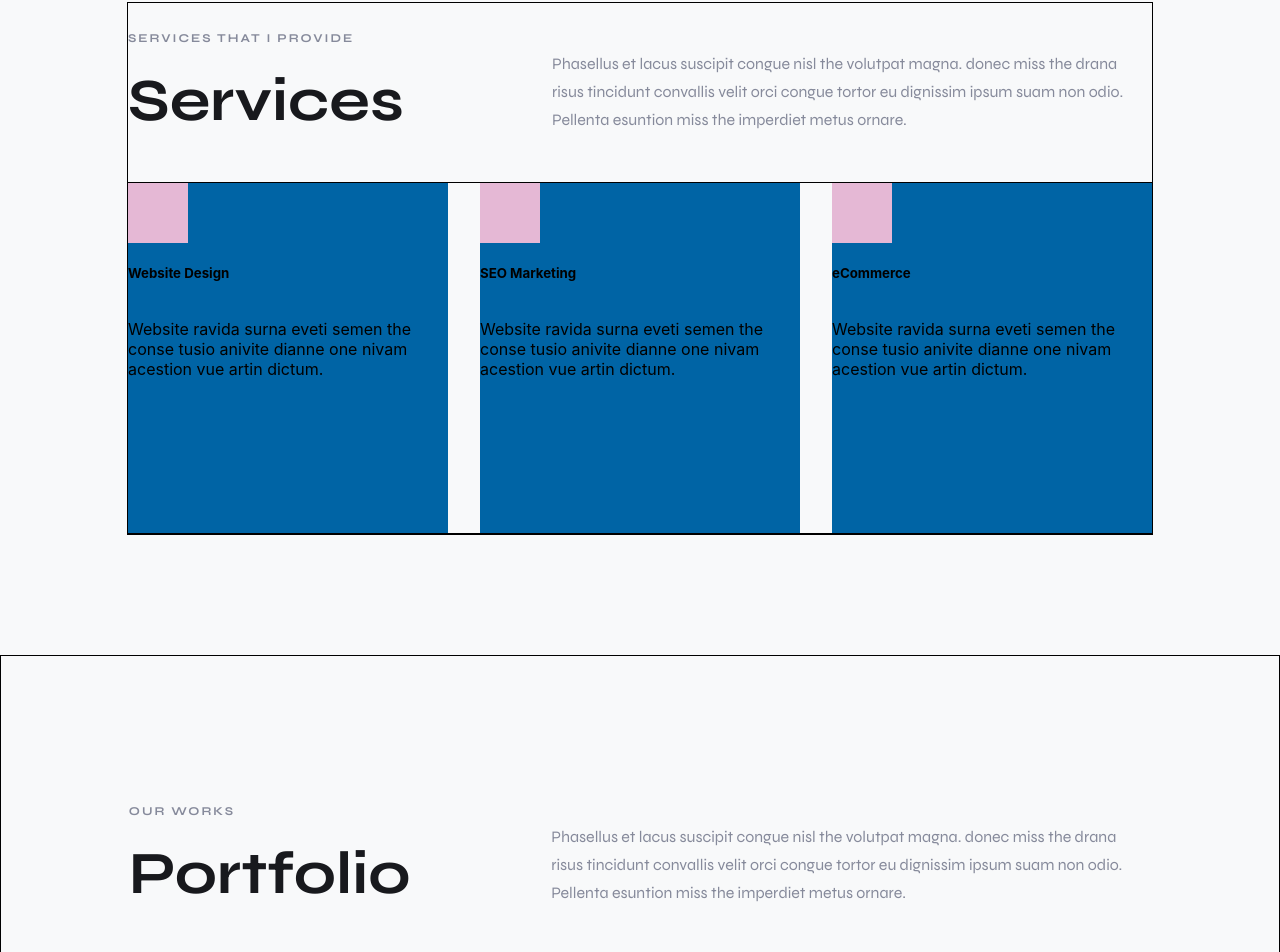
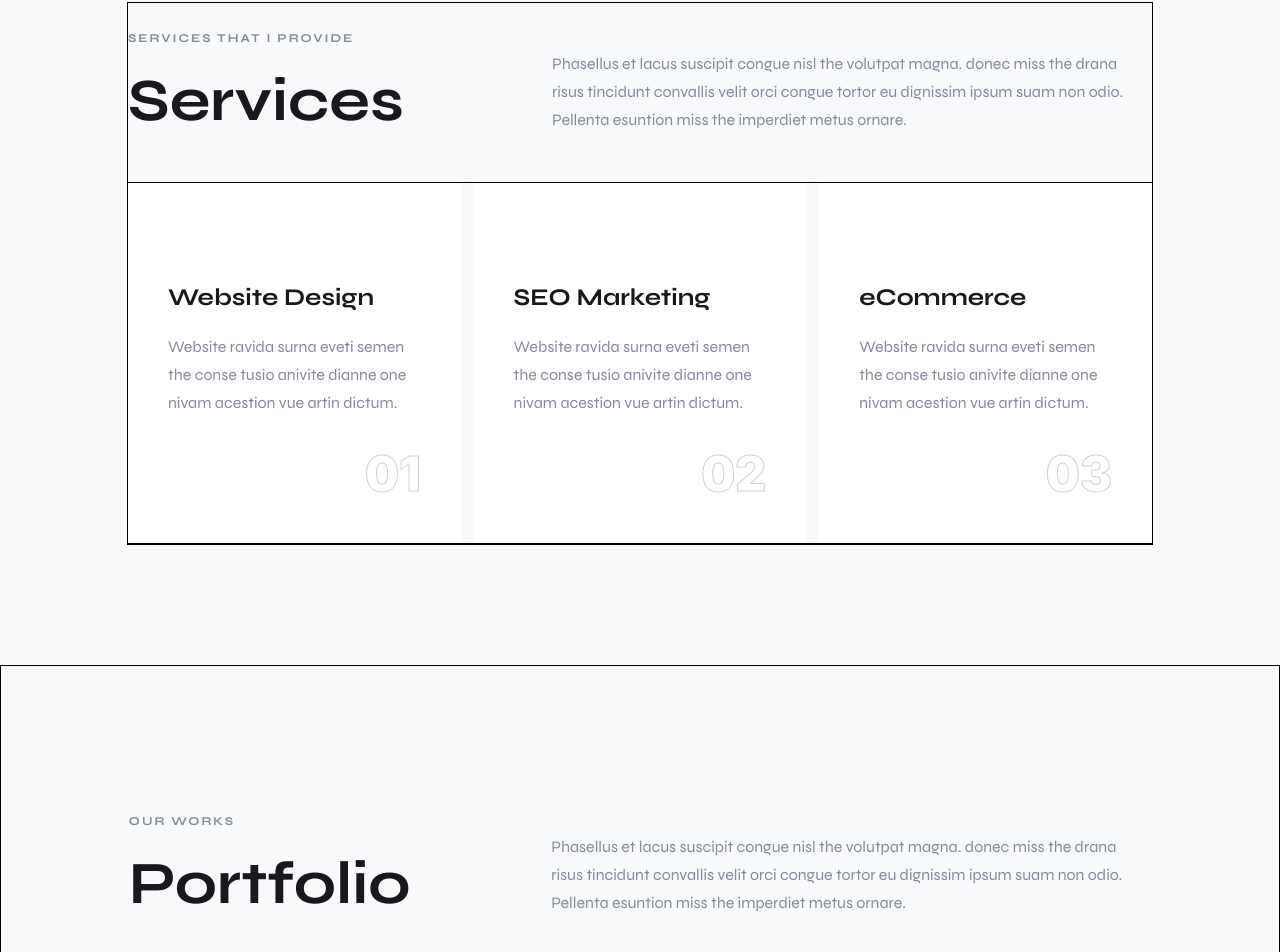
Before and after one commit to naugtymor/Portfolio, a React (Create React App) app: page / in a window 1280 px wide. Shown: the part 998-1950 px from the top of the page. Built offline with nearby package versions, Linux system fonts and the light colour scheme.

Commit message:
services styles, adaptation

```diff
--- a/src/Skills/Skill/Skill.js
+++ b/src/Skills/Skill/Skill.js
@@ -2,12 +2,19 @@ import style from "./Skill.module.css"
 
 const Skill = (props) => {
     return (
-        <div className={style.skill}>
-            <div className={style.icon}></div>
-            <h5>{props.title}</h5>
-            <p className={style.description}>Website ravida surna eveti semen the conse tusio anivite dianne one nivam
-                acestion vue artin
-                dictum.</p>
+        <div className={style.item}>
+            <div className={style.skill}>
+                <a href={''}>
+                    <span className={style.icon}></span>
+                    <h5>{props.title}</h5>
+                    <p className={style.description}>Website ravida surna eveti semen the conse tusio anivite dianne one
+                        nivam
+                        acestion vue artin
+                        dictum.
+                    </p>
+                    <div className={style.numb}>{props.num}</div>
+                </a>
+            </div>
         </div>
     )
 }
--- a/src/Skills/Skill/Skill.module.css
+++ b/src/Skills/Skill/Skill.module.css
@@ -1,11 +1,22 @@
+.item {
+    width: 32.5%;
+    /*margin-right: 10px;*/
+}
+
 .skill {
-    width: 320px;
-    height: 350px;
-    background-color: #0064a5;
+    min-height: 210px;
+    padding: 60px 40px 90px 40px;
+    background-color: #FFF;
+    position: relative;
 
     display: flex;
     flex-direction: column;
     align-items: flex-start;
+}
+
+.skill a {
+    text-decoration: none;
+    color: #18191d;
 }
 
 .icon {
@@ -13,3 +24,39 @@
     height: 60px;
     background-color: #e5b8d5;
 }
+
+.skill a h5 {
+    font-size: 24px;
+    margin-bottom: 20px;
+    font-weight: 700;
+    color: #18191d;
+    line-height: 1.25em;
+    font-family: 'Syne', sans-serif;
+}
+
+.skill a p {
+    font-family: 'Syne', sans-serif;
+    font-size: 16px;
+    line-height: 1.75em;
+    margin: 0 0 20px;
+    color: #868a9b;
+    font-weight: 400;
+}
+
+.numb {
+    font-size: 48px;
+    font-weight: 900;
+    position: absolute;
+    bottom: 40px;
+    right: 40px;
+    color: transparent;
+    -webkit-text-stroke: 1px rgba(0,0,0,0.3);
+    opacity: .6;
+}
+
+@media screen and (max-width: 600px) {
+    .item {
+        width: 100%;
+        margin: 0 0 20px;
+    }
+}
--- a/src/Skills/Skills.js
+++ b/src/Skills/Skills.js
@@ -9,9 +9,9 @@ const Skills = () => {
             <div className={`${style.skillsContainer} ${styleContainer.container}`}>
                 <Title mainTitle={"Services"} secondTitle={"SERVICES THAT I PROVIDE"}/>
                 <div className={style.skills}>
-                    <Skill title={"Website Design"}/>
-                    <Skill title={"SEO Marketing"}/>
-                    <Skill title={"eCommerce"}/>
+                    <Skill title={"Website Design"} num={'01'}/>
+                    <Skill title={"SEO Marketing"} num={'02'}/>
+                    <Skill title={"eCommerce"} num={'03'}/>
                 </div>
             </div>
         </div>
--- a/src/Skills/Skills.module.css
+++ b/src/Skills/Skills.module.css
@@ -22,7 +22,9 @@
 }
 @media screen and (max-width: 1199px) {
     .skills {
+        flex-direction: column;
         justify-content: center;
+        align-items: center;
 
     }
 }
```
Also changed, not shown: src/assets/images/avatar.jpg (added).
